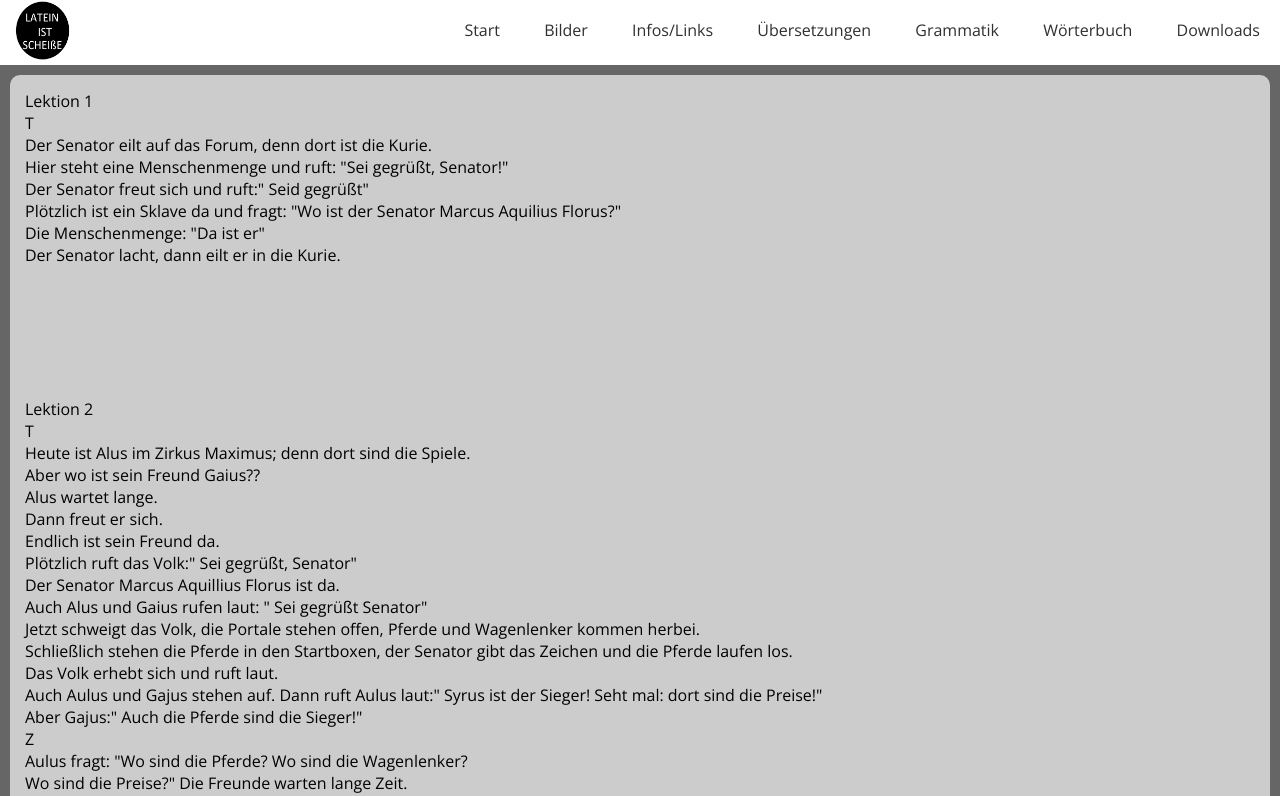
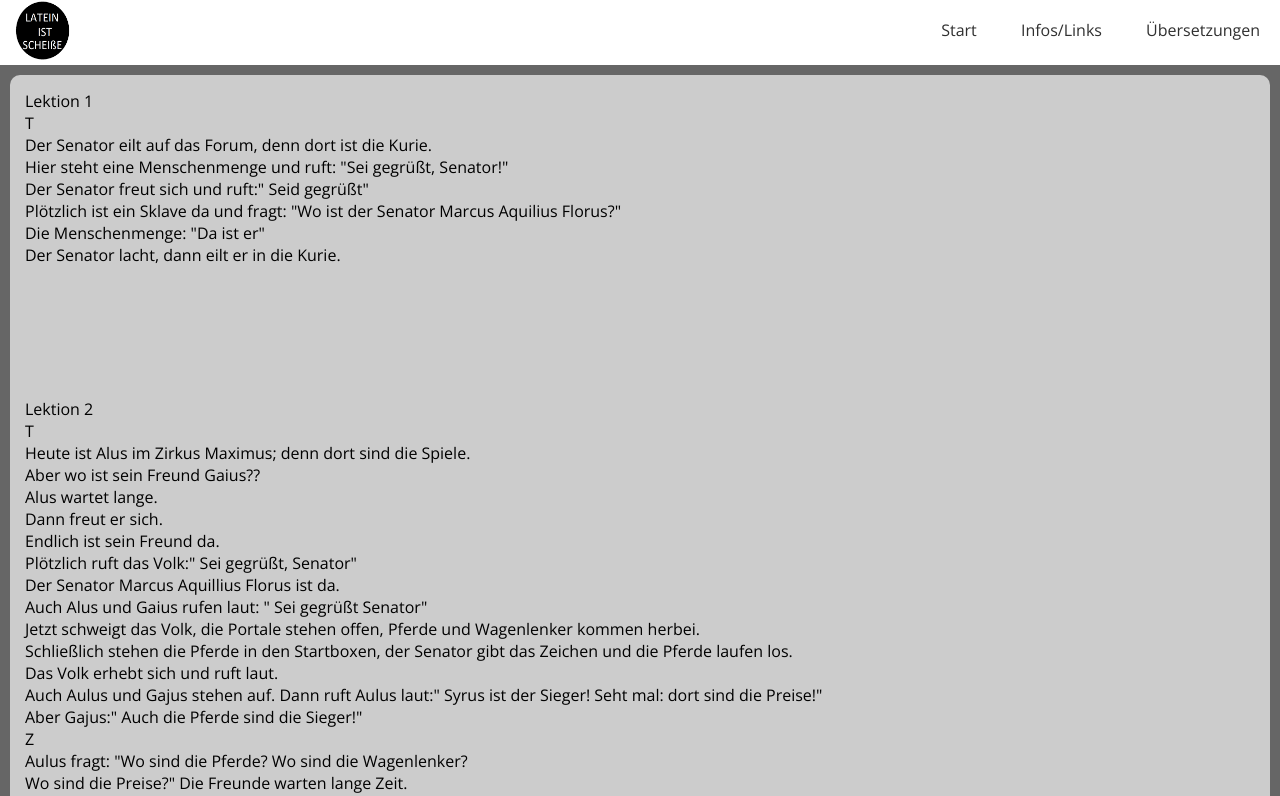
Before and after one commit to MoonPadUSer/latein-ist-scheise, a plain HTML site: page Übersetzungen/index.html in a window 1280 px wide. Shown: the top 796 px of the page. Drawn offline with nearby package versions, Linux system fonts and the light colour scheme.

Commit message:
Add files via upload

```diff
--- a/Übersetzungen/index.html
+++ b/Übersetzungen/index.html
@@ -14,12 +14,8 @@
       <nav class="tm-nav">
         <ul>
           <li><a href="../index.html">Start</a></li>
-          <li><a href="../Bilder/index.html">Bilder</a></li>
           <li><a href="../Infos/index.html">Infos/Links</a></li>
           <li><a href="../Übersetzungen/index.html">Übersetzungen</a></li>
-          <li><a href="../Grammatik/index.html">Grammatik</a></li>
-          <li><a href="../Wörterbuch/index.html">Wörterbuch</a></li>
-          <li><a href="../Downloads/index.html">Downloads</a></li>
         </ul>
       </nav>
     </div>
```
Also changed, not shown: index.html (+4 -0 lines).
